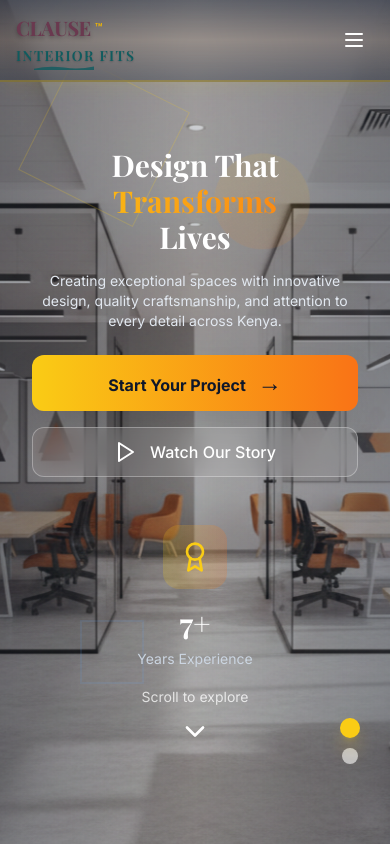
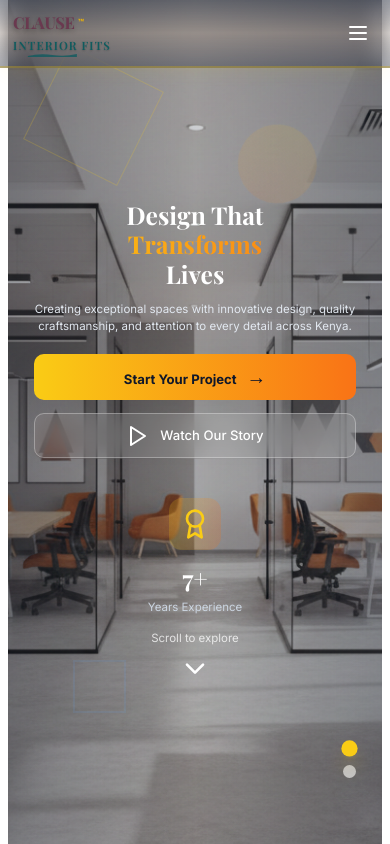
Before and after one commit to kevwasonga/K_Builders, a React (Vite) app: page / in a window 390 px wide. Shown: the top 844 px of the page. Built offline with nearby package versions, Linux system fonts and the light colour scheme.

Commit message:
Implement fluid typography and responsive design for all devices (watches to TVs)

```diff
--- a/src/index.css
+++ b/src/index.css
@@ -10,11 +10,33 @@
 @layer base {
   html {
     scroll-behavior: smooth;
+    font-size: clamp(12px, 0.8vw + 10px, 20px);
   }
 
   body {
+    margin: 0;
+    padding: 0 clamp(0.5rem, 2vw, 2rem);
     font-family: 'Inter', sans-serif;
     line-height: 1.6;
+    box-sizing: border-box;
+  }
+
+  * {
+    box-sizing: inherit;
+    word-wrap: break-word;
+    overflow-wrap: break-word;
+  }
+
+  h1 { font-size: clamp(1.5rem, 4vw + 1rem, 4rem); }
+  h2 { font-size: clamp(1.25rem, 3vw + 0.75rem, 3rem); }
+  h3 { font-size: clamp(1.1rem, 2vw + 0.5rem, 2rem); }
+  h4 { font-size: clamp(1rem, 1.5vw + 0.5rem, 1.5rem); }
+  p { font-size: clamp(0.875rem, 1vw + 0.5rem, 1.25rem); }
+
+  img {
+    max-width: 100%;
+    height: auto;
+    display: block;
   }
 }
 
@@ -114,14 +136,7 @@
   background: #94a3b8;
 }
 
-/* Enhanced smooth scroll behavior */
-html {
-  scroll-behavior: smooth;
-}
 
-* {
-  scroll-behavior: smooth;
-}
 
 /* Smooth transitions for all elements */
 @layer base {
--- a/tailwind.config.js
+++ b/tailwind.config.js
@@ -3,13 +3,17 @@ export default {
   content: ['./index.html', './src/**/*.{js,ts,jsx,tsx}'],
   theme: {
     screens: {
+      'watch': '200px',
       'xs': '360px',
       'sm': '480px',
       'md': '640px',
-      'lg': '768px',
-      'xl': '1024px',
+      'tablet': '768px',
+      'lg': '1024px',
+      'xl': '1280px',
       '2xl': '1440px',
       '3xl': '1920px',
+      '4xl': '2560px',
+      'tv': '3840px',
     },
     extend: {
       fontFamily: {
```
